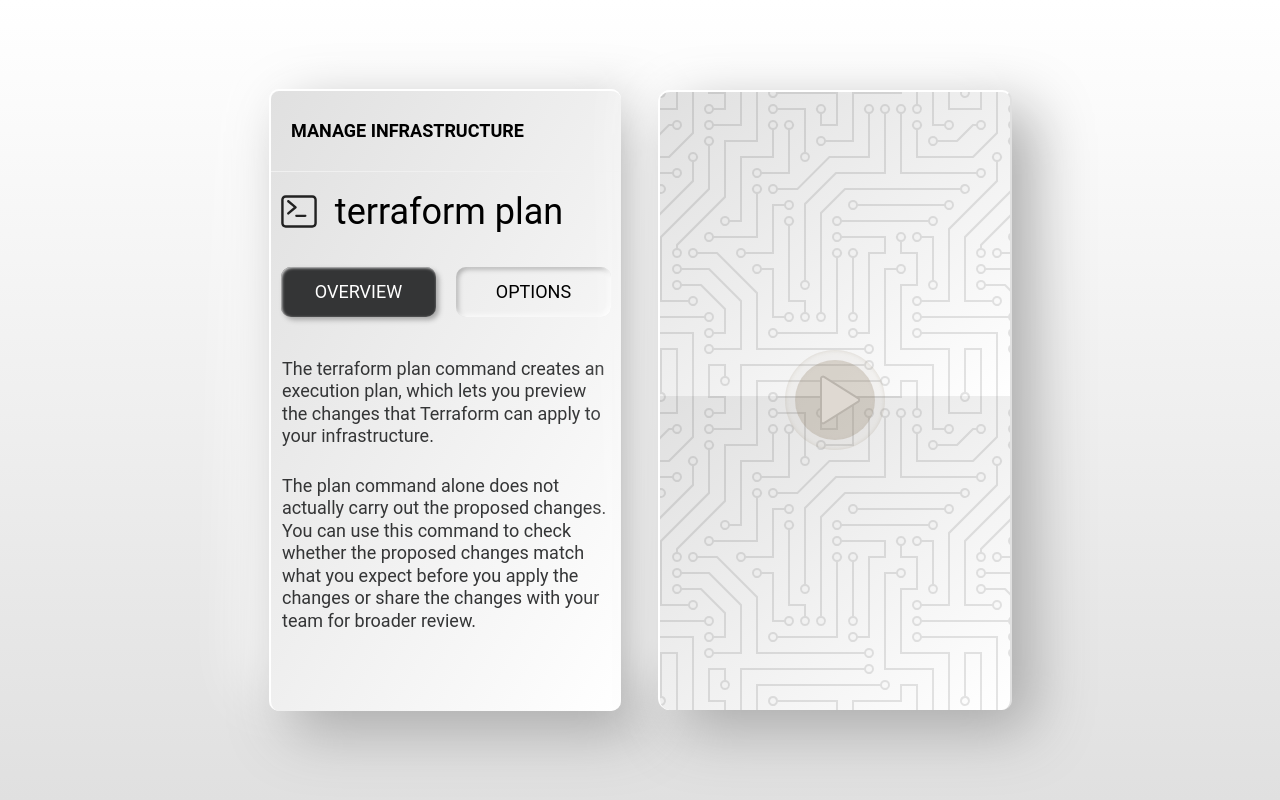
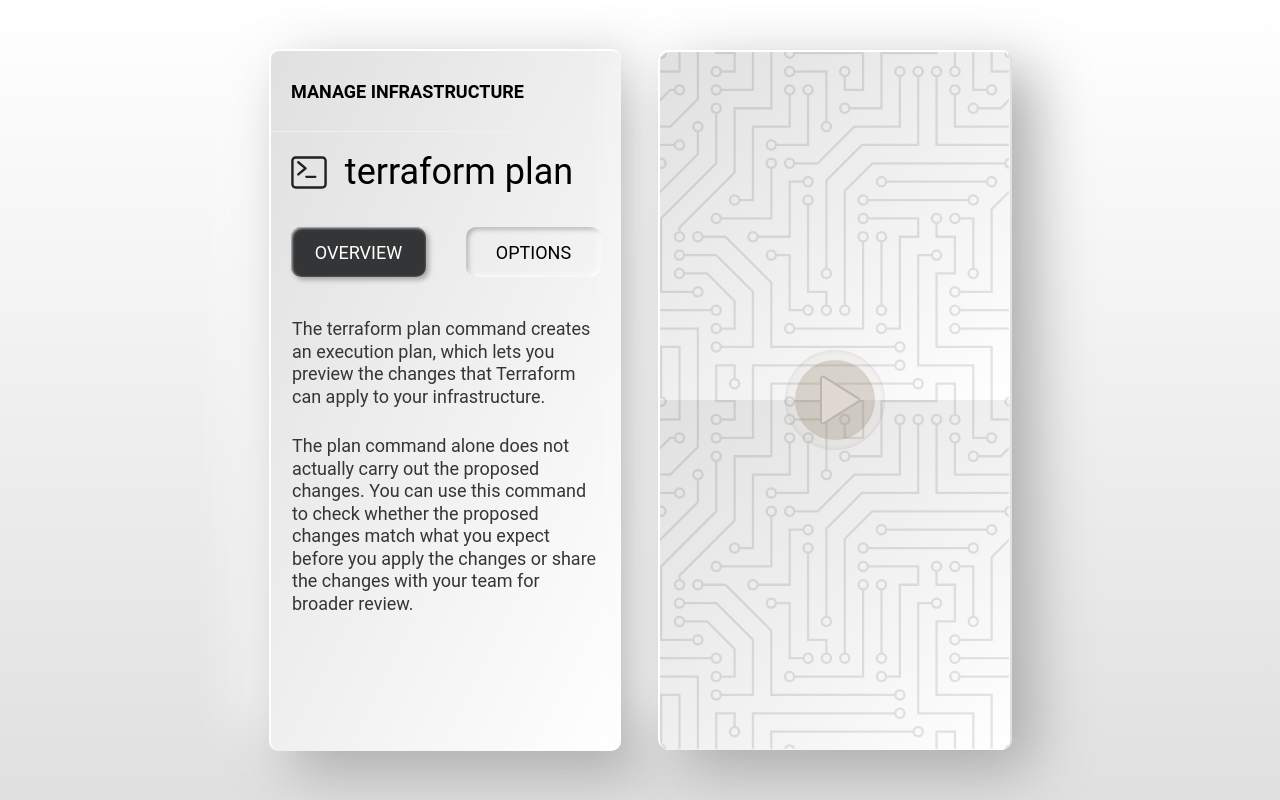
Before and after one commit to gcastill0/terraform-in-five, a plain HTML site: page docs/index.html in a window 1280 px wide. Drawn offline with Linux system fonts and the light colour scheme.

```diff
--- a/docs/css/styles.css
+++ b/docs/css/styles.css
@@ -69,8 +69,8 @@
 
  .card-wrapper {
      width: 350px;
-     aspect-ratio: 9/16;
-     max-height: 620px;
+     /* aspect-ratio: 9/16; */
+     height: 700px;
      background-image: linear-gradient(to bottom right, #e0e0e0, white);
      box-shadow: 20px 20px 60px #a8a8a8,
          -20px -20px 60px #ffffff;
@@ -97,7 +97,7 @@
  }
 
  .card-command {
-     margin-left: 10px;
+     margin-left: 20px;
      width: auto;
      height: 80px;
      display: flex;
@@ -114,7 +114,7 @@
 
  .menu-item {
      display: flex;
-     width: calc(50% - 20px);
+     width: calc(50% - 40px);
      height: 50px;
      justify-content: center;
      align-items: center;
@@ -145,15 +145,15 @@
  }
 
  .card-overview-text {
-     /* opacity: 0.0; */
+     /* width: 90%; */
  }
 
  .card-overview-text p {
      padding: 1px;
      font-size: 18px;
      margin-top: 25px;
-     margin-left: 10px;
-     margin-right: 10px;
+     margin-left: 20px;
+     margin-right: 20px;
 
      line-height: 1.25;
      color: #343536;
@@ -183,8 +183,8 @@
 
  .hud-terminal {
      width: 350px;
-     aspect-ratio: 9/16;
-     height: 620px;
+     /* aspect-ratio: 9/16; */
+     height: 700px;
 
      display: flex;
      flex-direction: column;
@@ -225,7 +225,8 @@
  }
 
  .hud-terminal::after {
-     height: calc(50% + 4px);
+     height: 50%;
+     /* height: calc(50% + 8px); */
      border-bottom-left-radius: 10px;
      border-bottom-right-radius: 10px;
  }
```
